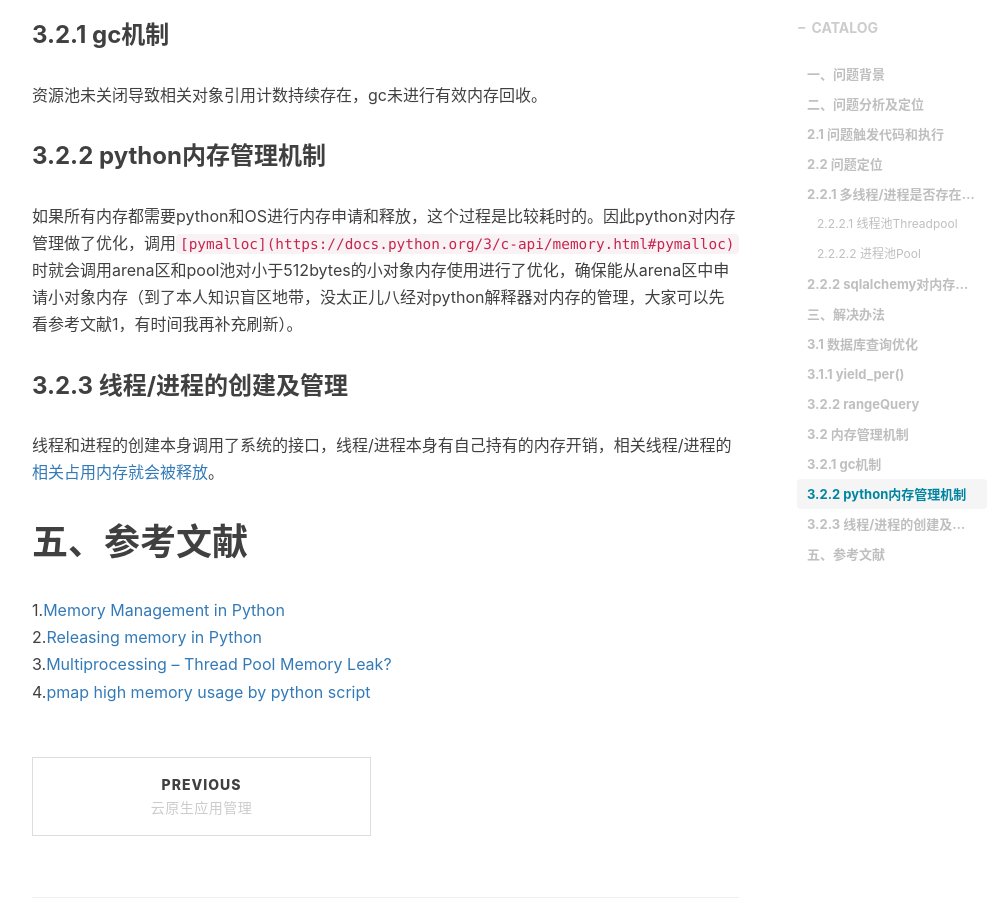
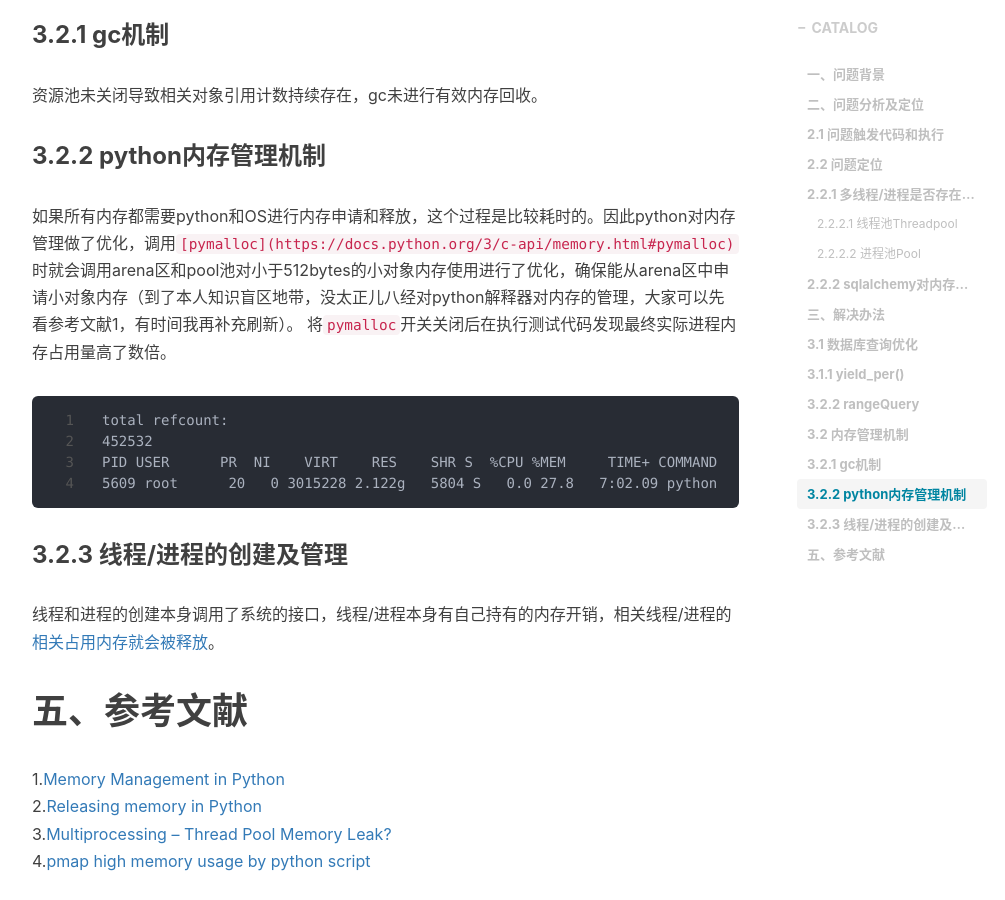
Before and after one commit to shihai1991/shihai1991.github.io, a Jekyll site: the page built from _posts/2022-09-20-multiprocessing-sqlalchemy.md, in a window 1280 px wide and 900 px high, scrolled down 6673 px. Shown: the whole window, without its empty margins (233-1238 px from the left). Built offline with Jekyll 4.4.1, drawn with Linux system fonts in a browser that asks for light colours; nearby versions of some CDN libraries; comment, search, counter and statistics services are not loaded.

Commit message:
Update 2022-09-20-multiprocessing-sqlalchemy.md

````diff
--- a/_posts/2022-09-20-multiprocessing-sqlalchemy.md
+++ b/_posts/2022-09-20-multiprocessing-sqlalchemy.md
@@ -223,6 +223,13 @@
 
 ### 3.2.2 python内存管理机制
 如果所有内存都需要python和OS进行内存申请和释放，这个过程是比较耗时的。因此python对内存管理做了优化，调用`[pymalloc](https://docs.python.org/3/c-api/memory.html#pymalloc)`时就会调用arena区和pool池对小于512bytes的小对象内存使用进行了优化，确保能从arena区中申请小对象内存（到了本人知识盲区地带，没太正儿八经对python解释器对内存的管理，大家可以先看参考文献1，有时间我再补充刷新）。
+将`pymalloc`开关关闭后在执行测试代码发现最终实际进程内存占用量高了数倍。
+```
+total refcount:
+452532
+PID USER      PR  NI    VIRT    RES    SHR S  %CPU %MEM     TIME+ COMMAND
+5609 root      20   0 3015228 2.122g   5804 S   0.0 27.8   7:02.09 python
+```
 
 ### 3.2.3 线程/进程的创建及管理
 线程和进程的创建本身调用了系统的接口，线程/进程本身有自己持有的内存开销，相关线程/进程的[相关占用内存就会被释放](https://docs.python.org/3/library/multiprocessing.html#multiprocessing.pool.ThreadPool)。
````
